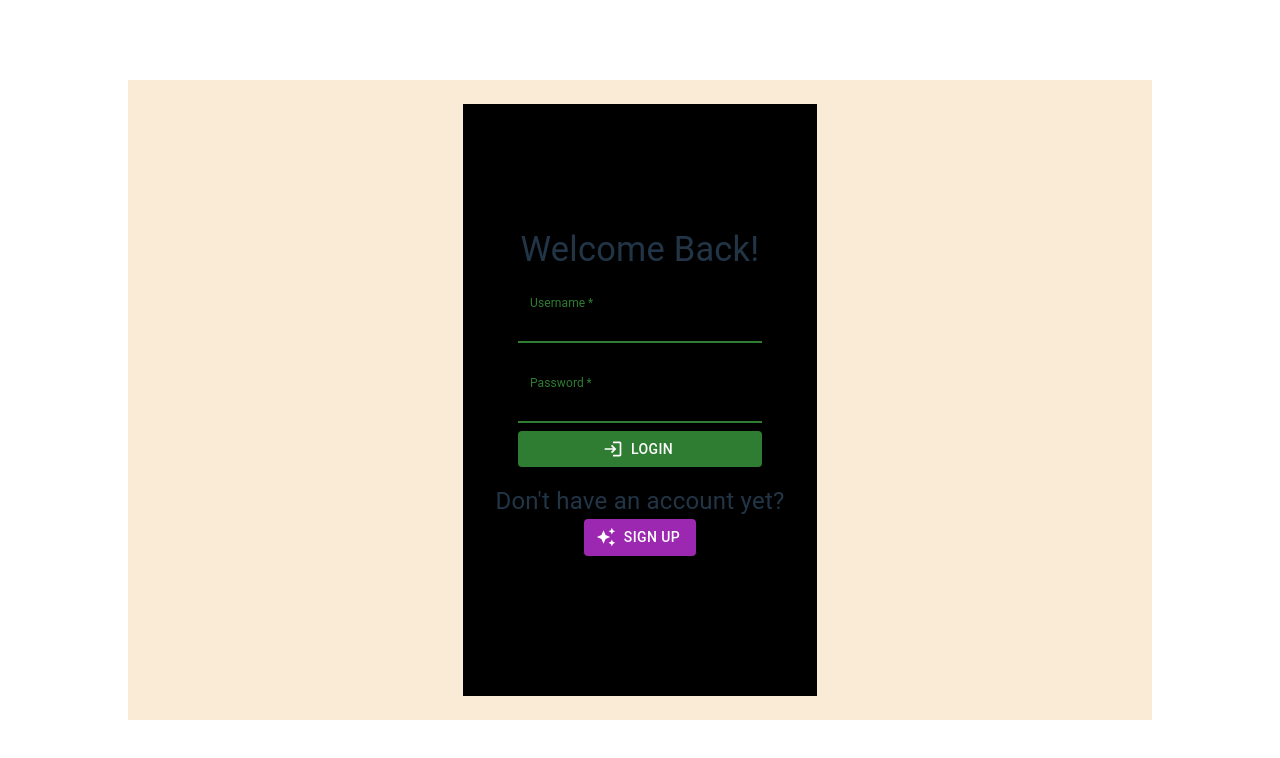
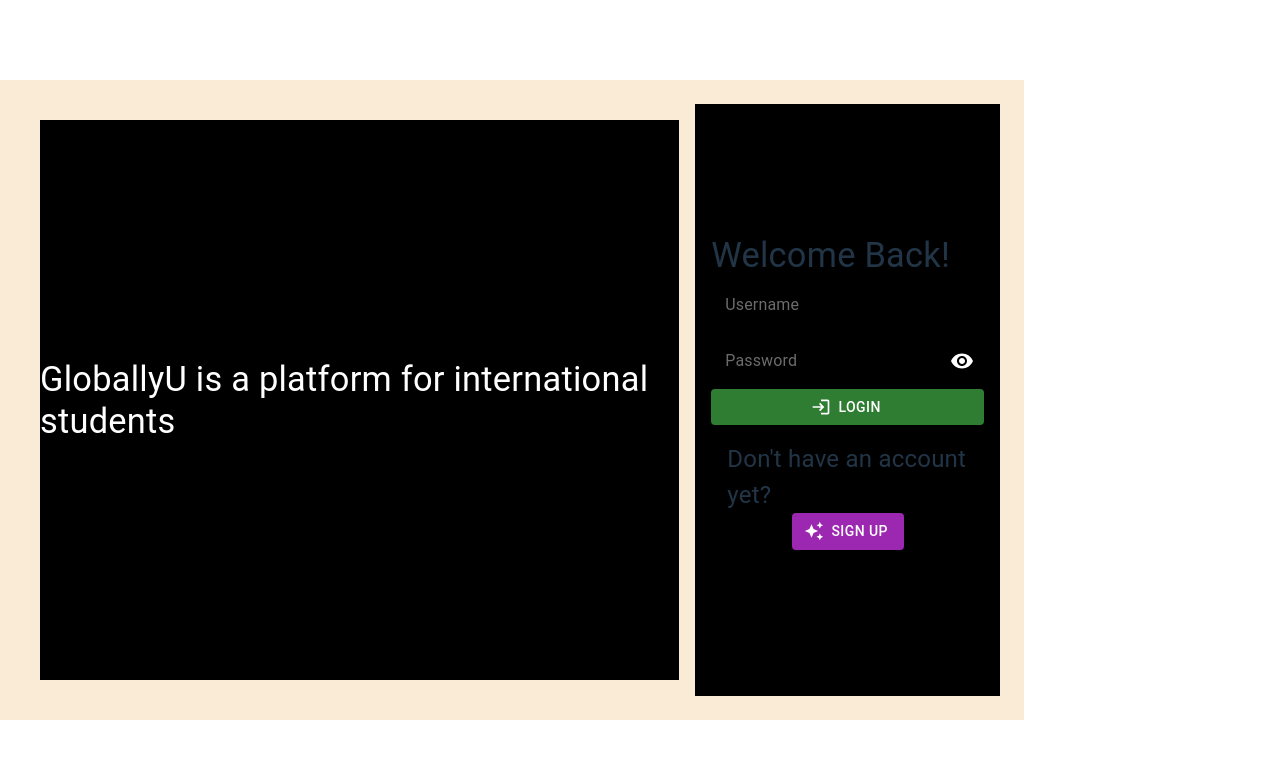
Before and after one commit to junaid9248/globallyU_app, a React (Vite) app in the folder globallyU/: page / in a window 1280 px wide. Shown: the top 758 px of the page. Built offline with nearby package versions, Linux system fonts and the light colour scheme.

Commit message:
created signup page and changed input components in the login page

```diff
--- a/globallyU/package.json
+++ b/globallyU/package.json
@@ -10,7 +10,12 @@
     "preview": "vite preview"
   },
   "dependencies": {
+    "@emotion/react": "^11.13.3",
+    "@emotion/styled": "^11.13.0",
     "@mui/icons-material": "^6.1.2",
+    "@mui/material": "^6.1.3",
+    "@mui/x-date-pickers": "^7.20.0",
+    "dayjs": "^1.11.13",
     "git": "^0.1.5",
     "react": "^18.3.1",
     "react-dom": "^18.3.1"
@@ -25,6 +30,7 @@
     "eslint-plugin-react-hooks": "^5.1.0-rc.0",
     "eslint-plugin-react-refresh": "^0.4.9",
     "globals": "^15.9.0",
+    "react-router-dom": "^6.27.0",
     "vite": "^5.4.1"
   }
 }
--- a/globallyU/src/App.jsx
+++ b/globallyU/src/App.jsx
@@ -1,26 +1,40 @@
 import { useState } from 'react'
 import {Container, Typography, Box} from "@mui/material"
+import { BrowserRouter, Routes, Route } from "react-router-dom"
+import { LocalizationProvider } from '@mui/x-date-pickers';
+import { AdapterDayjs } from '@mui/x-date-pickers/AdapterDayjs'
+
 import LoginBox from './login_page/login'
 import { ContentBox } from './login_page/login'
-
-import './App.css'
+import Signup from './signup_page/signup'
 
 function App() {
-  const [count, setCount] = useState(0)
 
   return (
-    <Container sx={{display: 'flex',
+<LocalizationProvider dateAdapter={AdapterDayjs}>
+    <BrowserRouter>
+      <Routes>
+        <Route path='/'
+        element={
+          <Container
+            sx={{display: 'flex',
             flexDirection: 'row',
             justifyContent:'space-evenly',
             alignItems:'center',
-
             height:'80vh',
             width:'80vw',
             backgroundColor:'antiquewhite'}}>
 
+            <ContentBox />
             <LoginBox />
 
-    </Container>
+          </Container>}/>
+
+        <Route path ='signup' element={<Signup />}/>
+
+      </Routes>
+    </BrowserRouter>
+    </LocalizationProvider>
   )
 }
 
--- a/globallyU/src/login_page/login.jsx
+++ b/globallyU/src/login_page/login.jsx
@@ -1,12 +1,18 @@
 import { useState } from 'react'
-import {Container, Typography, Box, FormControl, TextField, Button} from "@mui/material"
+import {Container, Typography, Box, FormControl, InputLabel,TextField, Button, InputAdornment, IconButton, FilledInput, OutlinedInput} from "@mui/material"
 import LoginIcon from '@mui/icons-material/Login'
 import AutoAwesomeIcon from '@mui/icons-material/AutoAwesome'
+import Visibility from '@mui/icons-material/Visibility';
+import VisibilityOff from '@mui/icons-material/VisibilityOff';
+import AccountCircle from '@mui/icons-material/AccountCircle';
+import { useNavigate } from 'react-router-dom';
 
 export default function LoginBox(){
 
     const [username, setUsername] = useState("")
+
     const [password, setPassword] = useState("")
+
     const [user, setUser] = useState({
         user_name : username,
         user_pass : password})
@@ -21,7 +27,21 @@
         setUser(updatedValue)
         console.log(user)
     }
+    //To navigate to signup page
+    const nav = useNavigate()
+    const routeSignup =()=>{
+        nav('/signup')
+    }
+    //To show/hide the password input
+    const [showPassword, setShowPassword] = useState(false);
+    const handleClickShowPassword = () => setShowPassword((show) => !show);
+    const handleMouseDownPassword = (event) => {
+        event.preventDefault();
+      };
 
+      const handleMouseUpPassword = (event) => {
+        event.preventDefault();
+      };
     return(
         <Box sx={{display: 'flex',
             flexDirection:'column',
@@ -45,24 +65,41 @@
 
                 <FormControl onSubmit={onSubmitHandler}>
 
-                    <TextField id="outlined-username-input"
-                    required
-                    label={"Username"}
-                    variant="filled"
-                    color='success'
-                    margin='normal'
-                    focused
-                    sx={{ input: { color: 'white' } }}
-                    onChange={(e)=>{{setUsername(e.target.value), console.log(username)}}}> </TextField>
+                    <FormControl variant='outlined'>
 
-                    <TextField id="outlined-password-input"
-                    required label="Password"
-                    variant="filled"
-                    color='success'
-                    focused
-                    margin='normal'
-                    sx={{ input: { color: 'white' } }}
-                    onChange={(e)=>{setPassword(e.target.value)}}> </TextField>
+                        <OutlinedInput
+                        type='text'
+                        placeholder='Username'
+                        required
+                        sx={{ input: { color: 'white' }, placeholder:{color:'white'}}}
+                        onChange={(e)=>{{setUsername(e.target.value), console.log(username)}}}>
+                        </OutlinedInput>
+
+                    </FormControl>
+
+                    <FormControl>
+                        <OutlinedInput
+                        placeholder='Password'
+                        type={showPassword ? 'text' : 'password'}
+                        onChange={(e)=>{setPassword(e.target.value)}}
+                        sx={{margin: "" ,input: { color: 'white' }, label:{color:'white'}, placeholder:{color:'white'}}}
+                        endAdornment={
+                            <InputAdornment position="end">
+                                <IconButton
+                                aria-label="toggle password visibility"
+                                sx={{color: "white"}}
+                                onClick={handleClickShowPassword}
+                                onMouseDown={handleMouseDownPassword}
+                                onMouseUp={handleMouseUpPassword}
+                                edge="end">
+                                    {showPassword ? <VisibilityOff /> : <Visibility />}
+                                </IconButton>
+                            </InputAdornment>
+                        }>
+
+                        </OutlinedInput>
+
+                    </FormControl>
 
                     <Button id="login_button"
                     variant="contained"
@@ -84,7 +121,13 @@
                 Don't have an account yet?
                 </Typography>
 
-                <Button id="login_button" variant="contained" color="secondary" startIcon={<AutoAwesomeIcon />}>Sign Up</Button>
+                <Button
+                id="login_button"
+                variant="contained"
+                color="secondary"
+                startIcon={<AutoAwesomeIcon />}
+                onClick={routeSignup}
+                >Sign Up</Button>
             </Box>
 
         </Box>
@@ -94,10 +137,31 @@
 export function ContentBox(){
     return(
     <Box sx={{
-        backgroundImage: "url(https://t3.ftcdn.net/jpg/09/88/66/02/240_F_988660289_N6poGENEXmJ6ZfzRifemSOSCNqcxIM9b.jpg)",
-        backgroundRepeat: "no-repeat",
-        objectFit:'cover'}}>
-
+        display: 'flex',
+        flexDirection:'column',
+        justifyContent:'center',
+        alignItems:'center',
+        height:'70vh',
+        color:'white',
+        margin:'1em',
+        backgroundColor:'black'}}>
+            <Typography component="h1"
+                variant="h4"
+                sx={{ width: '100%', fontSize: 'clamp(2rem, 10vw, 2.15rem)' }}>
+                    GloballyU is a platform for international students
+                </Typography>
     </Box>
     )
 }
+
+
+
+{/* <TextField id="outlined-password-input"
+                    required label="Password"
+                    variant="filled"
+                    color='success'
+                    focused
+                    margin='normal'
+                    sx={{ input: { color: 'white' } }}
+                    onChange={(e)=>{setPassword(e.target.value)}}>
+                    </TextField> */}
--- /dev/null
+++ b/globallyU/src/signup_page/signup.jsx
@@ -0,0 +1,43 @@
+import { useState } from 'react'
+import {Container, Typography, Box, FormControl, InputLabel,TextField, Button, InputAdornment, IconButton, FilledInput, OutlinedInput, FormHelperText} from "@mui/material"
+import { DatePicker } from '@mui/x-date-pickers'
+
+export default function Signup(){
+
+    return(
+        <Box
+        sx={{display: 'flex',
+            flexDirection:'column',
+            justifyContent:'center',
+            alignItems:'center',
+            backgroundColor:'black',
+            padding:"1rem"}}>
+
+            <Typography component="h1" variant="h4"
+                sx={{ width: '100%', fontSize: 'clamp(2rem, 10vw, 2.15rem)' }}> Sign Up</Typography>
+
+            <FormControl variant='outlined'>
+            <FormHelperText variant='outlined'> First Name </FormHelperText>
+                <OutlinedInput
+                type='text'
+                placeholder='First Name'
+                sx={{ input: { color: 'white' }, placeholder:{color:'white'}}} />
+            </FormControl>
+
+            <FormControl>
+            <OutlinedInput
+                type='text'
+                placeholder='Last Name'
+                sx={{ input: { color: 'white' }, placeholder:{color:'white'}}} />
+            </FormControl>
+
+            <FormControl color='white'>
+                <FormHelperText> Date of Birth</FormHelperText>
+                <DatePicker
+                sx={{input:{color:'white'}}} />
+            </FormControl>
+
+
+        </Box>
+    )
+}
```
Also changed, not shown: 1 other file (tests, documents, lock files or other folders). Lines whose indentation alone changed are shown as unchanged.
